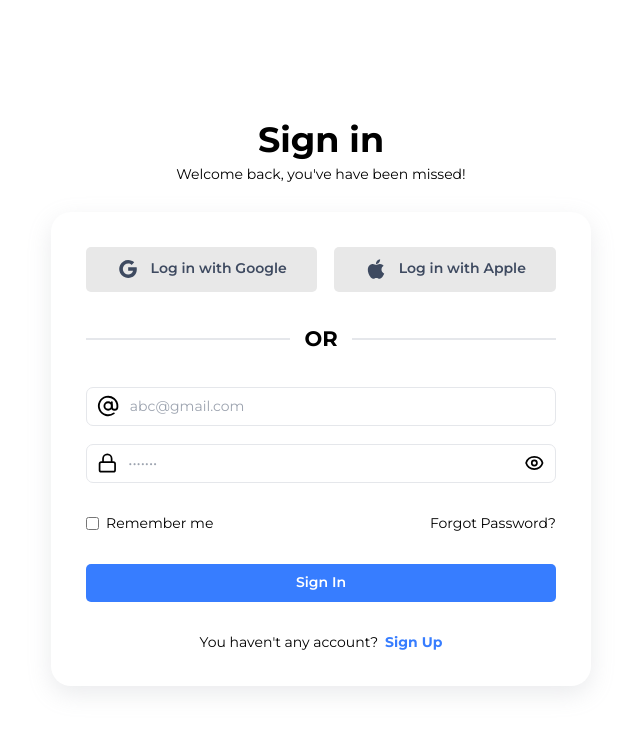
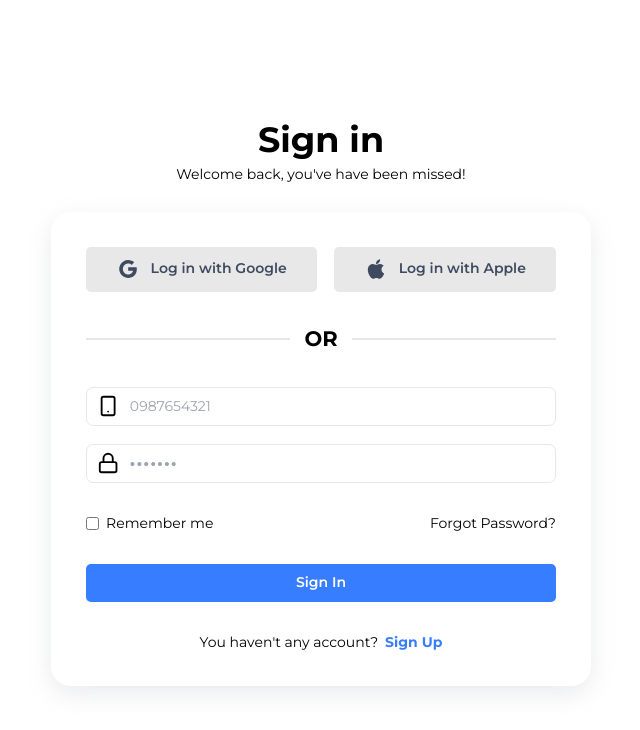
Before and after one commit to TuVoXuan/Fintex-FE, a Next.js app: page / in a window 1280 px wide. Shown: the top 730 px of the page, without its empty margins (319-959 px from the left). Built offline with nearby package versions, Linux system fonts and the light colour scheme; what tailwindcss-ripple would draw is missing.

Commit message:
feat: create input component

```diff
--- /dev/null
+++ b/components/box-shadow/box-shadow.tsx
@@ -0,0 +1,7 @@
+interface Props {
+    children: Array<JSX.Element>;
+}
+
+export const BoxShadow = ({ children }: Props) => {
+    return <div className="p-10 bg-white shadow-light rounded-[20px] space-y-9">{children}</div>;
+};
--- /dev/null
+++ b/components/index.ts
@@ -0,0 +1,2 @@
+export * from './box-shadow/box-shadow';
+export * from './input/input';
--- /dev/null
+++ b/components/input/input.tsx
@@ -0,0 +1,32 @@
+import { RegisterOptions, UseFormRegister } from 'react-hook-form';
+
+interface Props {
+    icon: JSX.Element;
+    placeholder: string;
+    defaultValue?: string | number | undefined;
+    type: 'text' | 'number' | 'password' | 'email';
+    register: UseFormRegister<any>;
+    options?: RegisterOptions;
+    errors?: string;
+    name: string;
+}
+
+export const Input = ({ icon, placeholder, defaultValue, type, name, register, options, errors }: Props) => {
+    return (
+        <>
+            <div className="border flex items-center bg-white px-[10px] gap-3 rounded-lg focus-within:border-secondary-30 ">
+                {icon}
+                <input
+                    {...register(name, { ...options })}
+                    type={type}
+                    defaultValue={defaultValue}
+                    placeholder={placeholder}
+                    className={`w-full py-[10px] focus:outline-none ${
+                        type === 'password' && 'font-extrabold tracking-widest'
+                    }`}
+                />
+            </div>
+            {errors && <p className="text-red-500">{errors}</p>}
+        </>
+    );
+};
--- a/package.json
+++ b/package.json
@@ -12,6 +12,7 @@
     "next": "12.2.5",
     "react": "18.2.0",
     "react-dom": "18.2.0",
+    "react-hook-form": "^7.34.2",
     "react-icons": "^4.4.0",
     "tailwindcss-ripple": "^0.7.1"
   },
--- a/pages/index.tsx
+++ b/pages/index.tsx
@@ -1,9 +1,26 @@
 import type { NextPage } from 'next';
+import { useForm } from 'react-hook-form';
 import { AiOutlineGoogle, AiFillApple } from 'react-icons/ai';
-import { FiLock, FiAtSign } from 'react-icons/fi';
+import { FiLock, FiSmartphone } from 'react-icons/fi';
 import { HiOutlineEye } from 'react-icons/hi';
+import { BoxShadow, Input } from '../components';
+
+interface Props {
+    phone: string;
+    password: string;
+}
 
 const Home: NextPage = () => {
+    const {
+        register,
+        formState: { errors },
+        handleSubmit,
+    } = useForm<Props>();
+
+    const onSubmit = (data: any) => {
+        console.log(data);
+    };
+
     return (
         <section className="flex items-center justify-center h-screen">
             <div className="space-y-8">
@@ -11,7 +28,7 @@ const Home: NextPage = () => {
                     <h1>Sign in</h1>
                     <p>Welcome back, you've have been missed!</p>
                 </div>
-                <div className="p-10 bg-white shadow-light rounded-[20px] space-y-9">
+                <BoxShadow>
                     <div className="flex gap-5">
                         <button className="btn bg-secondary-20 text-secondary-80 ripple-bg-secondary-20">
                             <AiOutlineGoogle size={24} />
@@ -27,24 +44,39 @@ const Home: NextPage = () => {
                         <h3>OR</h3>
                         <div className="w-full h-0 border-t-2" />
                     </div>
+                    <form id="login" onSubmit={handleSubmit(onSubmit)} className="space-y-9">
                         <div className="space-y-5">
-                        <div className="border flex items-center bg-white px-[10px] gap-3 rounded-lg focus-within:border-secondary-30 ">
-                            <FiAtSign size={24} className="font-normal" />
-                            <input
-                                type="email"
-                                placeholder="abc@gmail.com"
-                                className="w-full py-[10px] focus:outline-none"
+                            <Input
+                                icon={<FiSmartphone size={24} />}
+                                placeholder={'0987654321'}
+                                type={'text'}
+                                name={'phone'}
+                                register={register}
+                                options={{
+                                    required: { value: true, message: 'Vui lòng nhập số điện thoại' },
+                                    pattern: {
+                                        value: /(03|05|07|08|09|01[2689])+([0-9]{8})\b/,
+                                        message: 'Số điện thoại không đúng định dạng',
+                                    },
+                                }}
+                                errors={errors.phone?.message}
                             />
-                        </div>
-                        <div className="border flex items-center bg-white px-[10px] gap-3 rounded-lg focus-within:border-secondary-30">
-                            <FiLock size={24} />
-                            <input
-                                type="password"
-                                placeholder="•••••••"
-                                className="w-full py-[10px] focus:outline-none"
+                            <Input
+                                icon={<FiLock size={24} />}
+                                placeholder={'•••••••'}
+                                type={'password'}
+                                name={'password'}
+                                register={register}
+                                options={{
+                                    required: { value: true, message: 'Vui lòng nhập password' },
+                                    maxLength: { value: 20, message: 'Mật khẩu chứa không quá 20 kí tự' },
+                                    pattern: {
+                                        value: /^(?=.*[A-Za-z])(?=.*\d)(?=.*[@$!%*#?&])[A-Za-z\d@$!%*#?&]{8,}$/,
+                                        message: 'Mật khẩu phải chứa ít nhất 8 kí tự gồm chữ cái, số và kí tự đặc biệt',
+                                    },
+                                }}
+                                errors={errors.password?.message}
                             />
-                            <HiOutlineEye size={24} />
-                        </div>
                         </div>
                         <div className="flex justify-between">
                             <div className="flex items-center gap-2">
@@ -56,13 +88,16 @@ const Home: NextPage = () => {
                             </div>
                         </div>
 
-                    <button className="w-full btn btn-primary ripple-bg-primary-80">Sign In</button>
+                        <button form="login" type="submit" className="w-full btn btn-primary ripple-bg-primary-80">
+                            Sign In
+                        </button>
+                    </form>
 
                     <div className="flex items-center justify-center gap-2">
                         <p>You haven't any account?</p>
                         <button className="font-bold text-primary-80 ">Sign Up</button>
                     </div>
-                </div>
+                </BoxShadow>
             </div>
         </section>
     );
```
Also changed, not shown: 1 other file (tests, documents, lock files or other folders). Lines whose indentation alone changed are shown as unchanged.
